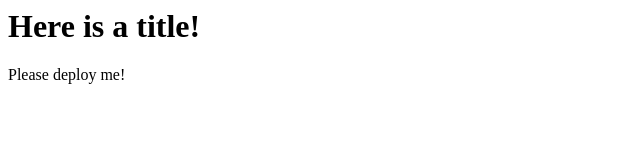
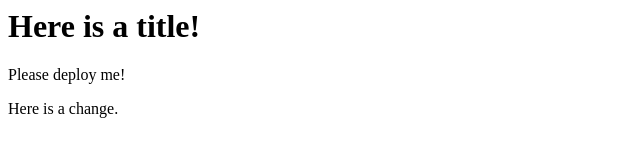
Before and after one commit to arthurwty/member_page, a plain HTML site: page index.html in a window 1280 px wide. Shown: the whole page, without its empty margins (0-640 px from the left). Drawn offline with Linux system fonts and the light colour scheme.

Commit message:
First change

```diff
--- a/index.html
+++ b/index.html
@@ -1,3 +1,3 @@
 <h1>Here is a title!</h1>
 
-<p>Please deploy me!</p>
+<p>Please deploy me!</p><p>Here is a change.</p>
```
